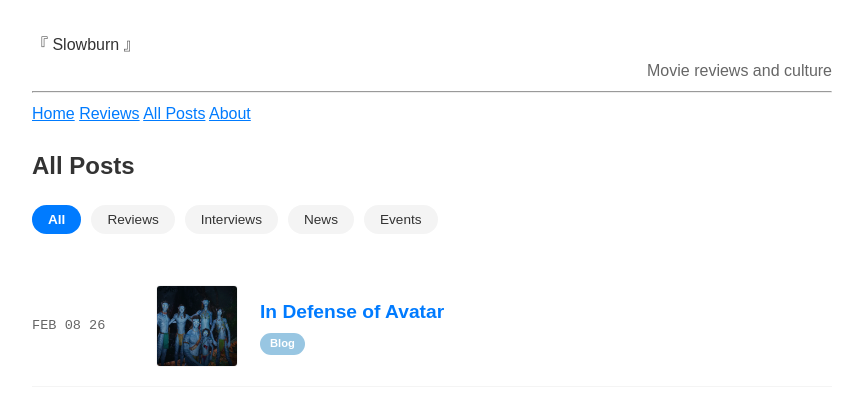
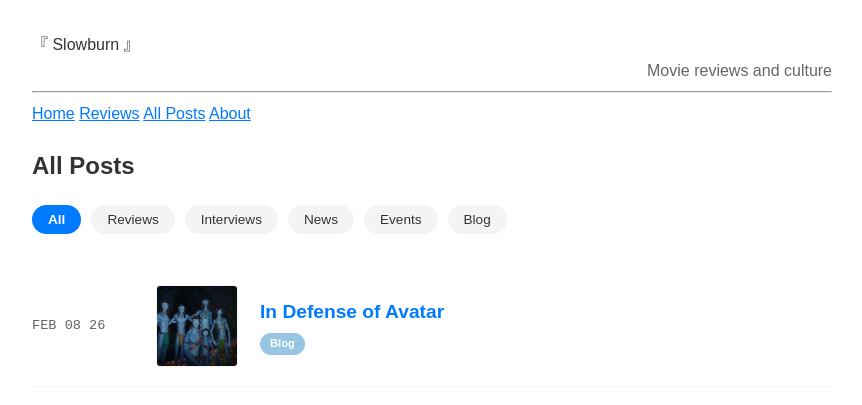
Before and after one commit to Slowburn-Movies/slowburn-movies.github.io, a Jekyll site: the page built from posts.md, in a window 1280 px wide. Shown: the top 405 px of the page, without its empty margins (208-1070 px from the left). Built offline with Jekyll 4.4.1, drawn with Linux system fonts in a browser that asks for light colours.

Commit message:
Update posts.md

```diff
--- a/posts.md
+++ b/posts.md
@@ -12,6 +12,7 @@ permalink: /posts/
   <button class="filter-btn" onclick="filterType('interview')">Interviews</button>
   <button class="filter-btn" onclick="filterType('news')">News</button>
   <button class="filter-btn" onclick="filterType('event')">Events</button>
+  <button class="filter-btn" onclick="filterType('blog')">Blog</button>
 </div>
 
 <ul class="editorial-archive" id="post-list">
```
